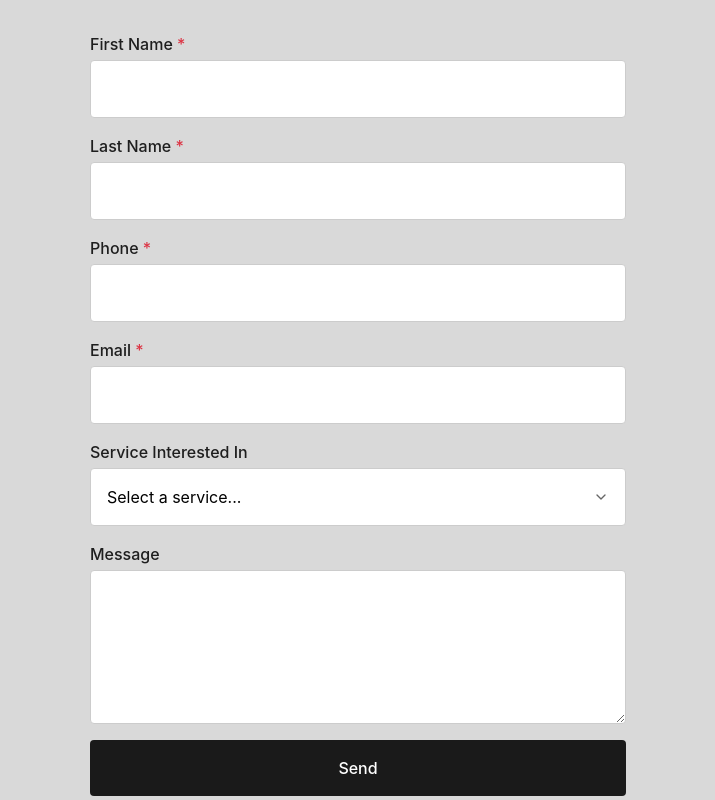
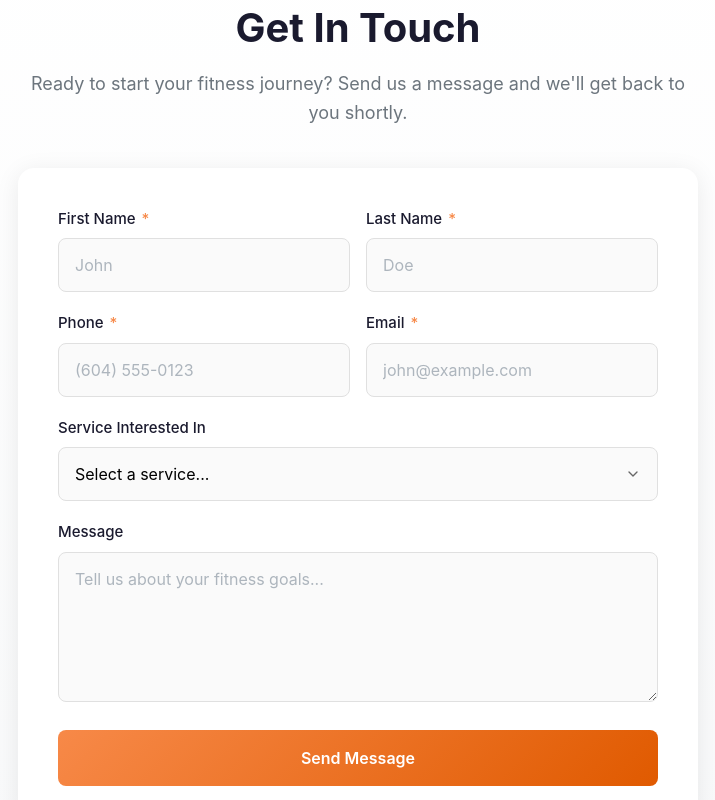
Before and after one commit to keplerf/caroltrainer.com, a React (Vite) app: page / in a window 1280 px wide. Shown: the part 3400-4200 px from the top of the page, without its empty margins (282-997 px from the left). Built offline with nearby package versions, Linux system fonts and the light colour scheme.

Commit message:
refactor: form UI

```diff
--- a/src/components/ContactForm.jsx
+++ b/src/components/ContactForm.jsx
@@ -149,19 +149,35 @@ export default function ContactForm() {
 
   if (status.state === "submitted") {
     return (
-      <div className={styles.section} id="contact">
+      <section className={styles.wrapper} id="contact">
+        <div className={styles.container}>
           <div className={styles.successMessage} role="status" aria-live="polite">
+            <div className={styles.successIcon} aria-hidden="true">
+              <svg width="48" height="48" viewBox="0 0 24 24" fill="none" stroke="currentColor" strokeWidth="2">
+                <path d="M22 11.08V12a10 10 0 1 1-5.93-9.14" />
+                <polyline points="22 4 12 14.01 9 11.01" />
+              </svg>
+            </div>
             <h3>Thank you!</h3>
-          <p>Your message has been sent. We'll be in touch soon.</p>
+            <p>Your message has been sent successfully. We'll be in touch within 24 hours.</p>
           </div>
         </div>
+      </section>
     );
   }
 
   return (
-    <div className={styles.section} id="contact">
-      <h3>Contact</h3>
+    <section className={styles.wrapper} id="contact" aria-labelledby="contact-heading">
+      <div className={styles.container}>
+        <header className={styles.header}>
+          <h2 id="contact-heading" className={styles.title}>Get In Touch</h2>
+          <p className={styles.subtitle}>
+            Ready to start your fitness journey? Send us a message and we'll get back to you shortly.
+          </p>
+        </header>
+
         <form onSubmit={handleSubmit} noValidate className={styles.form} aria-label="Contact form">
+          <div className={styles.row}>
             <FormField
               id="firstName"
               label="First Name"
@@ -173,6 +189,7 @@ export default function ContactForm() {
                 id="firstName"
                 name="firstName"
                 type="text"
+                placeholder="John"
                 required
                 aria-required="true"
                 aria-invalid={touched.firstName && getFieldError("firstName") ? "true" : undefined}
@@ -182,6 +199,29 @@ export default function ContactForm() {
                 disabled={isSubmitting}
               />
             </FormField>
+
+            <FormField
+              id="lastName"
+              label="Last Name"
+              required
+              error={getFieldError("lastName")}
+              touched={touched.lastName}
+            >
+              <input
+                id="lastName"
+                name="lastName"
+                type="text"
+                placeholder="Doe"
+                required
+                aria-required="true"
+                aria-invalid={touched.lastName && getFieldError("lastName") ? "true" : undefined}
+                aria-describedby={getFieldError("lastName") ? "lastName-error" : undefined}
+                onChange={handleChange}
+                onBlur={handleBlur}
+                disabled={isSubmitting}
+              />
+            </FormField>
+          </div>
 
           {/* Honeypot field */}
           <div aria-hidden="true" style={{ position: "absolute", left: "-9999px" }}>
@@ -196,27 +236,7 @@ export default function ContactForm() {
             />
           </div>
 
-        <FormField
-          id="lastName"
-          label="Last Name"
-          required
-          error={getFieldError("lastName")}
-          touched={touched.lastName}
-        >
-          <input
-            id="lastName"
-            name="lastName"
-            type="text"
-            required
-            aria-required="true"
-            aria-invalid={touched.lastName && getFieldError("lastName") ? "true" : undefined}
-            aria-describedby={getFieldError("lastName") ? "lastName-error" : undefined}
-            onChange={handleChange}
-            onBlur={handleBlur}
-            disabled={isSubmitting}
-          />
-        </FormField>
-
+          <div className={styles.row}>
             <FormField
               id="phone"
               label="Phone"
@@ -228,6 +248,7 @@ export default function ContactForm() {
                 id="phone"
                 name="phone"
                 type="tel"
+                placeholder="(604) 555-0123"
                 required
                 aria-required="true"
                 aria-invalid={touched.phone && getFieldError("phone") ? "true" : undefined}
@@ -249,6 +270,7 @@ export default function ContactForm() {
                 id="email"
                 name="email"
                 type="email"
+                placeholder="john@example.com"
                 required
                 aria-required="true"
                 aria-invalid={touched.email && getFieldError("email") ? "true" : undefined}
@@ -258,6 +280,7 @@ export default function ContactForm() {
                 disabled={isSubmitting}
               />
             </FormField>
+          </div>
 
           <FormField id="service" label="Service Interested In">
             <select
@@ -281,6 +304,7 @@ export default function ContactForm() {
               id="message"
               name="message"
               rows={5}
+              placeholder="Tell us about your fitness goals..."
               onChange={handleChange}
               onBlur={handleBlur}
               disabled={isSubmitting}
@@ -300,9 +324,10 @@ export default function ContactForm() {
             type="submit"
             disabled={honeypotStatus || isSubmitting}
           >
-          {isSubmitting ? "Sending..." : "Send"}
+            {isSubmitting ? "Sending..." : "Send Message"}
           </button>
         </form>
       </div>
+    </section>
   );
 }
--- a/src/components/ContactForm.module.scss
+++ b/src/components/ContactForm.module.scss
@@ -1,31 +1,78 @@
+.wrapper {
+  background: linear-gradient(180deg, #ffffff 0%, #f8f9fa 100%);
+  padding: 5rem 1.5rem;
+}
+
+.container {
+  max-width: 680px;
+  margin: 0 auto;
+}
+
+.header {
+  text-align: center;
+  margin-bottom: 2.5rem;
+}
+
+.title {
+  font-size: clamp(2rem, 4vw, 2.5rem);
+  font-weight: 700;
+  color: #1a1a2e;
+  margin: 0 0 0.75rem;
+}
+
+.subtitle {
+  font-size: 1.125rem;
+  color: #6c757d;
+  margin: 0;
+  line-height: 1.6;
+}
+
 .form {
-  display: flex;
-  flex-direction: column;
-  padding: 1rem 0;
+  background: white;
+  padding: 2.5rem;
+  border-radius: 16px;
+  box-shadow: 0 4px 24px rgba(0, 0, 0, 0.08);
 
   input,
   textarea,
   select {
     width: 100%;
     display: block;
-    padding: 1rem;
-    border: 1px solid #ccc;
-    border-radius: 4px;
+    padding: 0.875rem 1rem;
+    border: 1px solid #e0e0e0;
+    border-radius: 8px;
     font-size: 1rem;
-    background-color: white;
+    background-color: #fafafa;
+    transition: all 0.2s ease;
+
+    &::placeholder {
+      color: #adb5bd;
+    }
+
+    &:hover {
+      border-color: #c0c0c0;
+    }
 
     &:focus {
-      outline: 2px solid #007bff;
-      outline-offset: 2px;
+      outline: none;
+      border-color: #f78948;
+      background-color: white;
+      box-shadow: 0 0 0 3px rgba(247, 137, 72, 0.15);
     }
 
     &:disabled {
-      opacity: 0.7;
+      opacity: 0.6;
       cursor: not-allowed;
+      background-color: #f0f0f0;
     }
 
     &[aria-invalid="true"] {
       border-color: #dc3545;
+      background-color: #fff8f8;
+
+      &:focus {
+        box-shadow: 0 0 0 3px rgba(220, 53, 69, 0.15);
+      }
     }
   }
 
@@ -37,69 +84,149 @@
     background-position: right 1rem center;
     padding-right: 2.5rem;
   }
+
+  textarea {
+    resize: vertical;
+    min-height: 120px;
+  }
+}
+
+.row {
+  display: grid;
+  grid-template-columns: 1fr;
+  gap: 1rem;
+
+  @media (min-width: 480px) {
+    grid-template-columns: 1fr 1fr;
+  }
 }
 
 .fieldGroup {
-  margin-bottom: 1rem;
+  margin-bottom: 1.25rem;
 }
 
 .label {
   display: block;
-  margin-bottom: 0.25rem;
+  margin-bottom: 0.5rem;
   font-weight: 500;
+  font-size: 0.9375rem;
+  color: #1a1a2e;
 
   span {
-    color: #dc3545;
+    color: #f78948;
+    margin-left: 2px;
   }
 }
 
 .fieldError {
-  display: block;
+  display: flex;
+  align-items: center;
+  gap: 0.25rem;
   color: #dc3545;
-  font-size: 0.875rem;
-  margin-top: 0.25rem;
+  font-size: 0.8125rem;
+  margin-top: 0.375rem;
+
+  &::before {
+    content: "!";
+    display: inline-flex;
+    align-items: center;
+    justify-content: center;
+    width: 14px;
+    height: 14px;
+    background: #dc3545;
+    color: white;
+    border-radius: 50%;
+    font-size: 10px;
+    font-weight: bold;
+  }
 }
 
 .serverError {
-  background-color: #f8d7da;
-  border: 1px solid #f5c6cb;
-  color: #721c24;
-  padding: 1rem;
-  border-radius: 4px;
-  margin-bottom: 1rem;
+  background-color: #fff5f5;
+  border: 1px solid #fed7d7;
+  color: #c53030;
+  padding: 1rem 1.25rem;
+  border-radius: 8px;
+  margin-bottom: 1.5rem;
 
   p {
     margin: 0;
+    font-size: 0.9375rem;
   }
 }
 
 .successMessage {
   text-align: center;
-  padding: 2rem;
+  padding: 3rem 2rem;
+  background: white;
+  border-radius: 16px;
+  box-shadow: 0 4px 24px rgba(0, 0, 0, 0.08);
 
   h3 {
-    color: #28a745;
-    margin-bottom: 0.5rem;
+    font-size: 1.75rem;
+    color: #1a1a2e;
+    margin: 0 0 0.5rem;
+  }
+
+  p {
+    color: #6c757d;
+    font-size: 1.0625rem;
+    margin: 0;
+    line-height: 1.6;
   }
 }
 
+.successIcon {
+  width: 72px;
+  height: 72px;
+  background: linear-gradient(135deg, #28a745 0%, #20c997 100%);
+  border-radius: 50%;
+  display: flex;
+  align-items: center;
+  justify-content: center;
+  margin: 0 auto 1.5rem;
+  color: white;
+}
+
 .button {
+  width: 100%;
+  background: linear-gradient(135deg, #f78948 0%, #e05a00 100%);
   color: white;
   padding: 1rem 2rem;
   border: none;
-  border-radius: 4px;
+  border-radius: 8px;
   cursor: pointer;
   font-size: 1rem;
+  font-weight: 600;
+  transition: all 0.2s ease;
+  margin-top: 0.5rem;
+
+  &:hover:not(:disabled) {
+    transform: translateY(-2px);
+    box-shadow: 0 4px 12px rgba(247, 137, 72, 0.4);
+  }
+
+  &:active:not(:disabled) {
+    transform: translateY(0);
+  }
 
   &:disabled {
     opacity: 0.7;
     cursor: not-allowed;
+    transform: none;
   }
 }
 
-.section {
-  max-width: 600px;
-  margin: auto;
-  padding: 2rem;
-  min-height: 400px;
+@media (max-width: 640px) {
+  .wrapper {
+    padding: 3rem 1rem;
+  }
+
+  .form {
+    padding: 1.5rem;
+  }
+
+  .successMessage {
+    padding: 2rem 1.5rem;
+  }
 }
```
Lines whose indentation alone changed are shown as unchanged.
